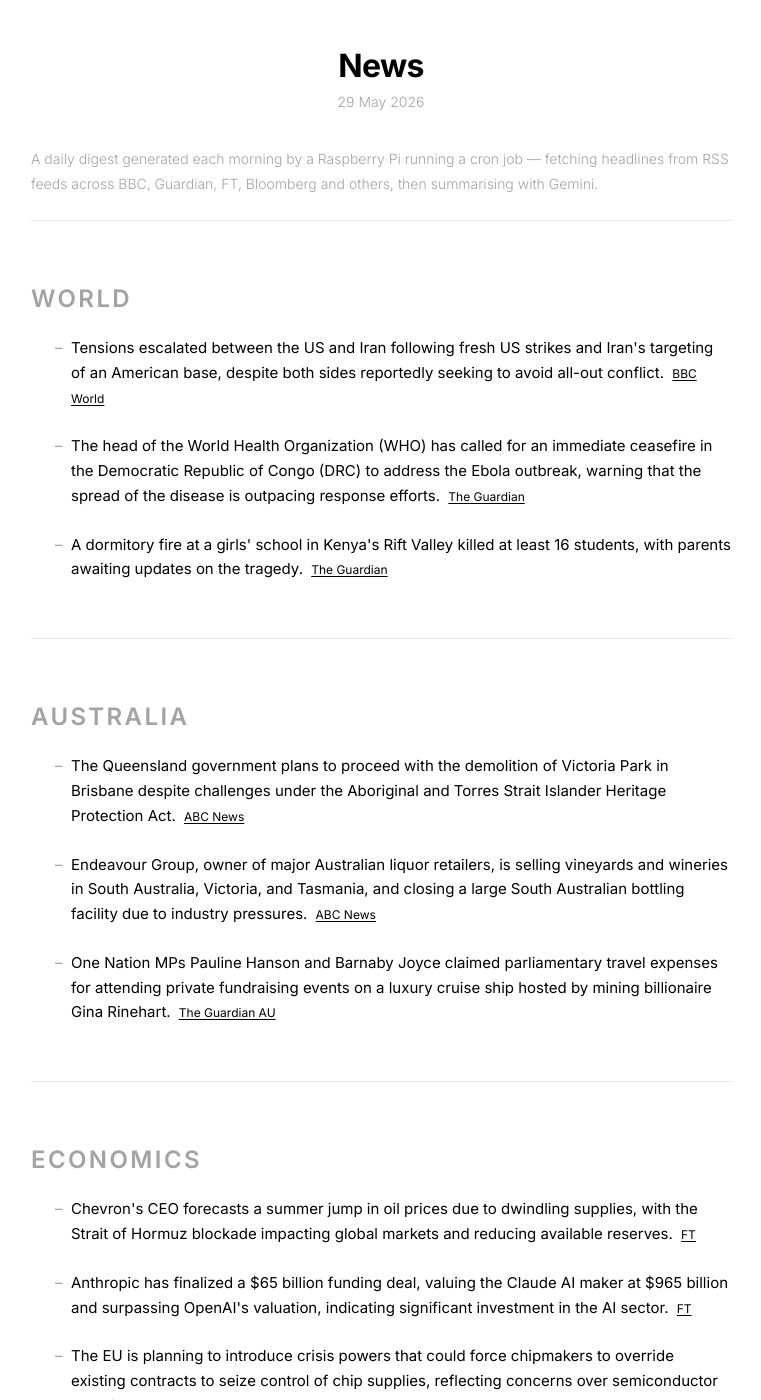
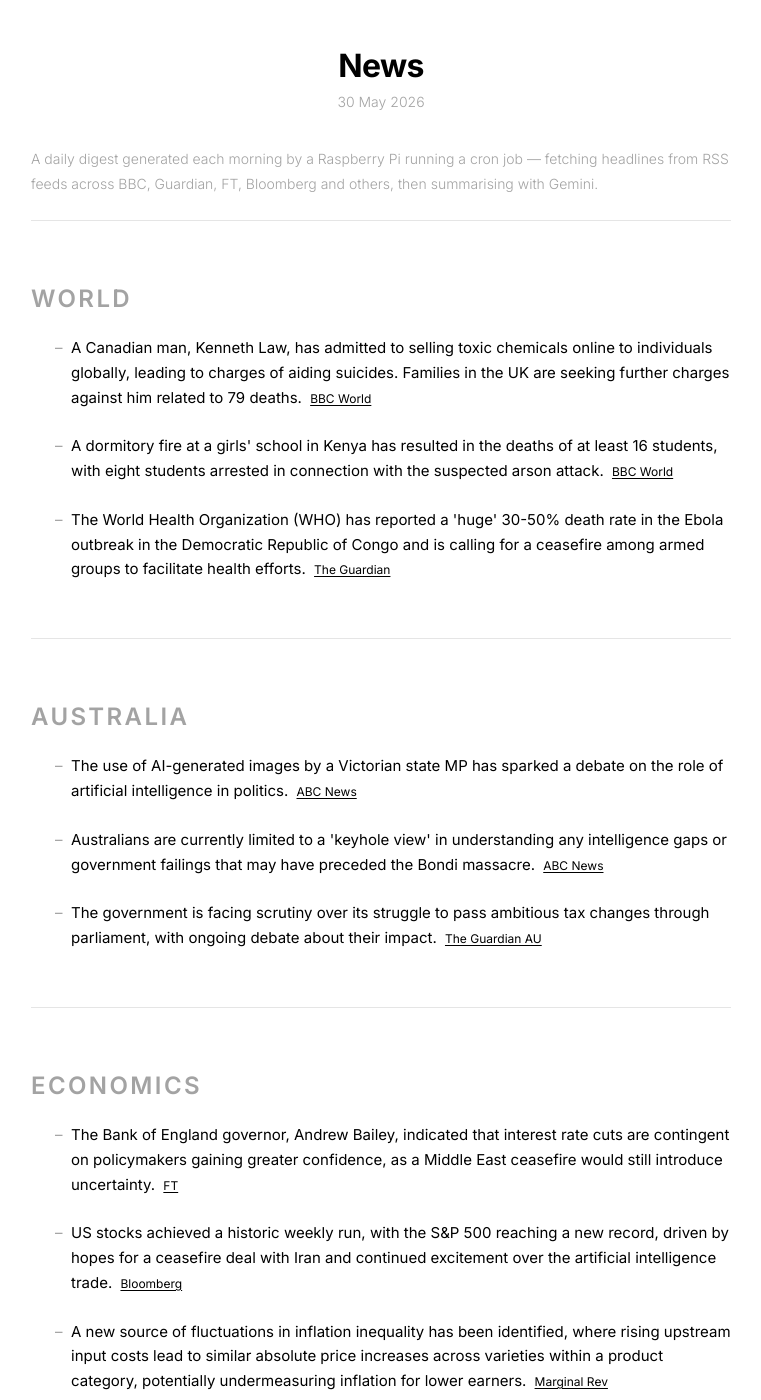
Before and after one commit to s-jac/s-jac.github.io, a Jekyll site: the page built from projects/news.html, in a window 1280 px wide and 1400 px high. Shown: the whole window, without its empty margins (259-1020 px from the left). Built offline with Jekyll 4.4.1, drawn with Linux system fonts in a browser that asks for light colours; some of the changed text lies outside the part shown.

Commit message:
daily news update 30 May 2026

```diff
--- a/_data/news.json
+++ b/_data/news.json
@@ -1,22 +1,22 @@
 {
-  "date": "29 May 2026",
-  "generated_at": "2026-05-28T21:00:42.655657+00:00",
+  "date": "30 May 2026",
+  "generated_at": "2026-05-29T21:01:09.005311+00:00",
   "sections": [
     {
       "heading": "World",
       "bullets": [
         {
-          "text": "Tensions escalated between the US and Iran following fresh US strikes and Iran's targeting of an American base, despite both sides reportedly seeking to avoid all-out conflict.",
+          "text": "A Canadian man, Kenneth Law, has admitted to selling toxic chemicals online to individuals globally, leading to charges of aiding suicides. Families in the UK are seeking further charges against him related to 79 deaths.",
           "source": "BBC World",
           "url": "https://www.bbc.com/news/world"
         },
         {
-          "text": "The head of the World Health Organization (WHO) has called for an immediate ceasefire in the Democratic Republic of Congo (DRC) to address the Ebola outbreak, warning that the spread of the disease is outpacing response efforts.",
-          "source": "The Guardian",
-          "url": "https://www.theguardian.com"
+          "text": "A dormitory fire at a girls' school in Kenya has resulted in the deaths of at least 16 students, with eight students arrested in connection with the suspected arson attack.",
+          "source": "BBC World",
+          "url": "https://www.bbc.com/news/world"
         },
         {
-          "text": "A dormitory fire at a girls' school in Kenya's Rift Valley killed at least 16 students, with parents awaiting updates on the tragedy.",
+          "text": "The World Health Organization (WHO) has reported a 'huge' 30-50% death rate in the Ebola outbreak in the Democratic Republic of Congo and is calling for a ceasefire among armed groups to facilitate health efforts.",
           "source": "The Guardian",
           "url": "https://www.theguardian.com"
         }
@@ -26,17 +26,17 @@
       "heading": "Australia",
       "bullets": [
         {
-          "text": "The Queensland government plans to proceed with the demolition of Victoria Park in Brisbane despite challenges under the Aboriginal and Torres Strait Islander Heritage Protection Act.",
+          "text": "The use of AI-generated images by a Victorian state MP has sparked a debate on the role of artificial intelligence in politics.",
           "source": "ABC News",
           "url": "https://www.abc.net.au/news"
         },
         {
-          "text": "Endeavour Group, owner of major Australian liquor retailers, is selling vineyards and wineries in South Australia, Victoria, and Tasmania, and closing a large South Australian bottling facility due to industry pressures.",
+          "text": "Australians are currently limited to a 'keyhole view' in understanding any intelligence gaps or government failings that may have preceded the Bondi massacre.",
           "source": "ABC News",
           "url": "https://www.abc.net.au/news"
         },
         {
-          "text": "One Nation MPs Pauline Hanson and Barnaby Joyce claimed parliamentary travel expenses for attending private fundraising events on a luxury cruise ship hosted by mining billionaire Gina Rinehart.",
+          "text": "The government is facing scrutiny over its struggle to pass ambitious tax changes through parliament, with ongoing debate about their impact.",
           "source": "The Guardian AU",
           "url": "https://www.theguardian.com/au"
         }
@@ -46,19 +46,19 @@
       "heading": "Economics",
       "bullets": [
         {
-          "text": "Chevron's CEO forecasts a summer jump in oil prices due to dwindling supplies, with the Strait of Hormuz blockade impacting global markets and reducing available reserves.",
+          "text": "The Bank of England governor, Andrew Bailey, indicated that interest rate cuts are contingent on policymakers gaining greater confidence, as a Middle East ceasefire would still introduce uncertainty.",
           "source": "FT",
           "url": "https://www.ft.com"
         },
         {
-          "text": "Anthropic has finalized a $65 billion funding deal, valuing the Claude AI maker at $965 billion and surpassing OpenAI's valuation, indicating significant investment in the AI sector.",
-          "source": "FT",
-          "url": "https://www.ft.com"
+          "text": "US stocks achieved a historic weekly run, with the S&P 500 reaching a new record, driven by hopes for a ceasefire deal with Iran and continued excitement over the artificial intelligence trade.",
+          "source": "Bloomberg",
+          "url": "https://www.bloomberg.com/markets"
         },
         {
-          "text": "The EU is planning to introduce crisis powers that could force chipmakers to override existing contracts to seize control of chip supplies, reflecting concerns over semiconductor security.",
-          "source": "FT",
-          "url": "https://www.ft.com"
+          "text": "A new source of fluctuations in inflation inequality has been identified, where rising upstream input costs lead to similar absolute price increases across varieties within a product category, potentially undermeasuring inflation for lower earners.",
+          "source": "Marginal Rev",
+          "url": "https://www.marginalrevolution.com"
         }
       ]
     }
```
